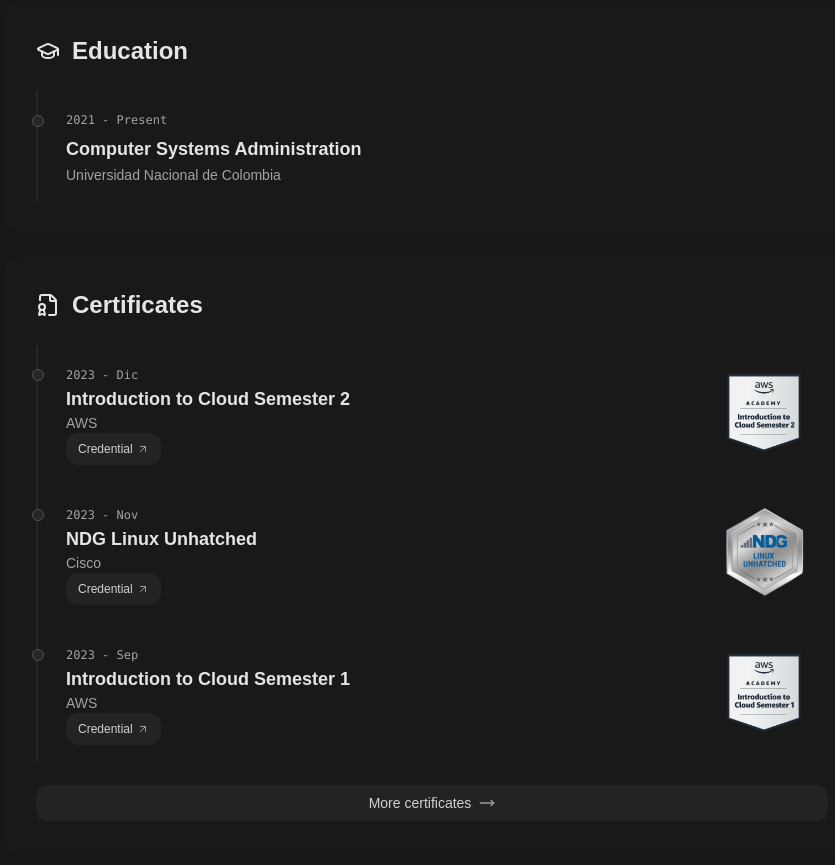
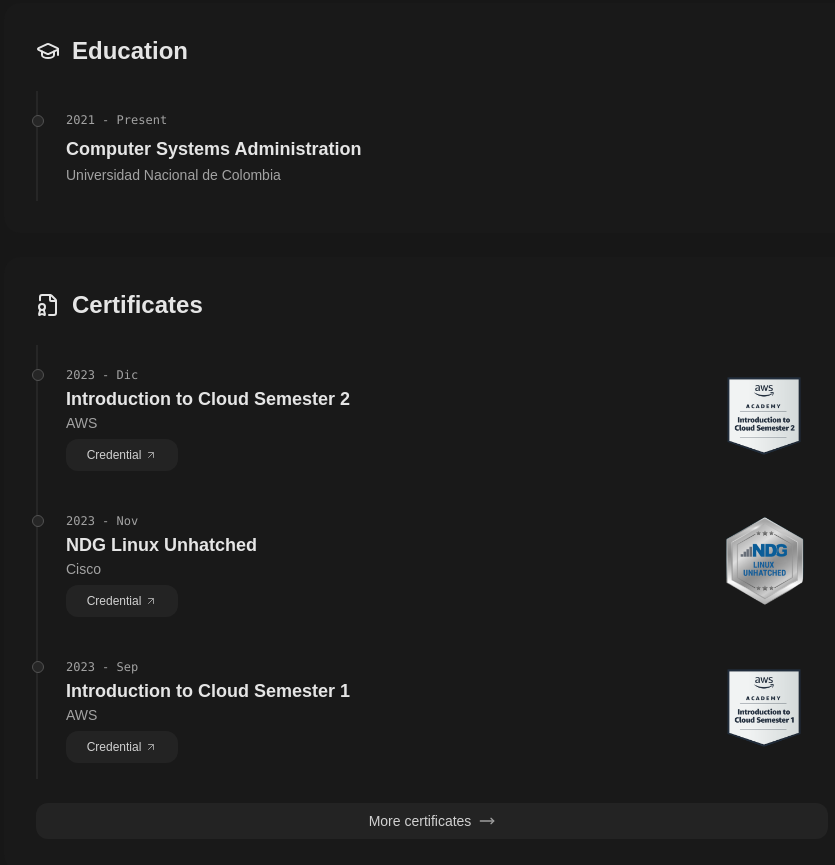
Before and after one commit to astrxnomo/felipego.com, an Astro site: page / in a window 1280 px wide. Shown: the part 1547-2412 px from the top of the page, without its empty margins (208-1043 px from the left). Built offline with nearby package versions, Linux system fonts and the light colour scheme; Astro itself is replaced by a stand-in of ours.

Commit message:
Fix credential button

```diff
--- a/src/components/CertificateItem.astro
+++ b/src/components/CertificateItem.astro
@@ -13,16 +13,14 @@
 
             <h3 class="text-lg font-semibold text-neutral-200">{certificate.title}</h3>
 
-            <a href={certificate.certificatorUrl} target="_blank" class="text-sm font-medium duration-150 text-neutral-400 hover:text-neutral-200">
+            <a href={certificate.certificatorUrl} target="_blank" class=" text-sm font-medium duration-150 text-neutral-400 hover:text-neutral-200">
                 <span>{certificate.certificatorName}</span>
             </a>
 
-            <div>
-                <a href={certificate.credentialUrl} target="_blank" class="inline-flex gap-1 items-center text-xs font-medium justify-center rounded-xl bg-neutral-800 hover:text-neutral-50 py-2 px-3 opacity-80 transition-opacity duration-150 hover:opacity-100 group">
-                    Credential
-                    <ArrowUpRight class="size-3 opacity-70 group-hover:opacity-100 group-hover:translate-x-[1.5px] duration-200"/>
-                </a>
-            </div>
+            <a href={certificate.credentialUrl} target="_blank" class="mt-1.5 inline-flex gap-1 items-center text-xs font-medium justify-center rounded-xl bg-neutral-800 hover:text-neutral-50 py-2 px-3 opacity-80 transition-opacity duration-150 hover:opacity-100 group w-28 h-8">
+                Credential
+                <ArrowUpRight class="size-3 opacity-70 group-hover:opacity-100 group-hover:translate-x-[1.5px] duration-200"/>
+            </a>
 
         </div>
 
```
